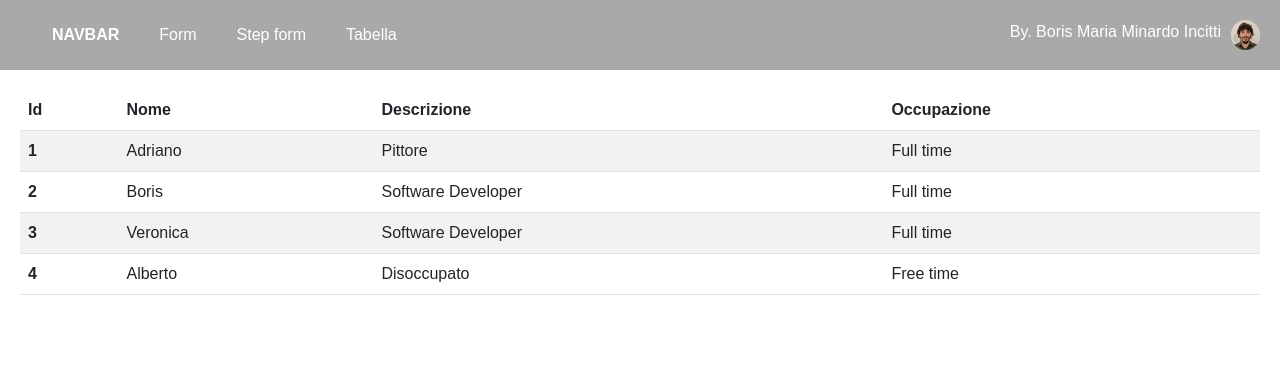
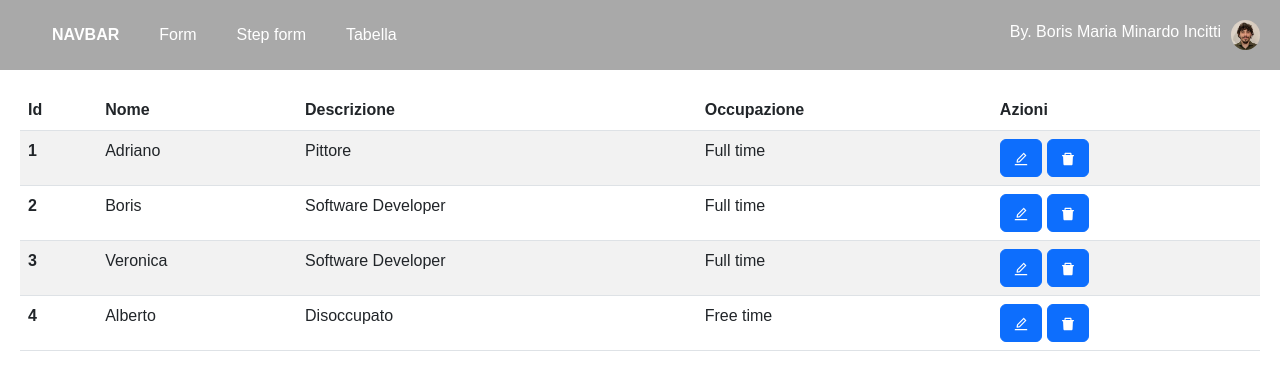
Before and after one commit to borisminardo/project-react-training, a React (Vite) app: page /tabella in a window 1280 px wide. Shown: the top 390 px of the page. Built offline with nearby package versions, Linux system fonts and the light colour scheme.

Commit message:
azioni tabella

```diff
--- a/package.json
+++ b/package.json
@@ -16,6 +16,7 @@
     "react": "^18.2.0",
     "react-bootstrap": "^2.7.4",
     "react-dom": "^18.2.0",
+    "react-icons": "^4.8.0",
     "react-router-dom": "^6.11.2",
     "zod": "^3.21.4"
   },
--- a/src/pages/landing/LandingTable.tsx
+++ b/src/pages/landing/LandingTable.tsx
@@ -1,19 +1,10 @@
 import React, { useEffect } from "react";
+import { AiOutlineEdit } from "react-icons/ai";
+import { AiFillDelete } from "react-icons/ai";
+import { Button } from "react-bootstrap";
 
 export default function LandingTable() {
-  const [data, setData] = React.useState({});
-  /*   useEffect(() => {
-    getData();
-  }, []);
-  const getData = () => {
-    fetch("https://jsonplaceholder.typicode.com/posts/1").then((response) => {
-      response.json();
-      setData(response);
-      console.log("data", data);
-    });
-  }; */
-
-  const __DATA = [
+  const [data, setData] = React.useState([
     {
       userId: 1,
       id: 1,
@@ -42,7 +33,35 @@ export default function LandingTable() {
       descrizione: "Disoccupato",
       occupazione: "Free time",
     },
-  ];
+  ]);
+  /*   useEffect(() => {
+    getData();
+  }, []);
+  const getData = () => {
+    fetch("https://jsonplaceholder.typicode.com/posts/1").then((response) => {
+      response.json();
+      setData(response);
+      console.log("data", data);
+    });
+  }; */
+
+  type User = {
+    userId: number;
+    id: number;
+    title: string;
+    descrizione: string;
+    occupazione: string;
+  };
+
+  const deleteItem = (id: number) => {
+    setData((item) => {
+      return item.filter((item) => item.id !== id);
+    });
+  };
+  const openDetail = (data: User) => {
+    alert(JSON.stringify(data, null, 2));
+  };
+
   return (
     <>
       <div className="homepage--box">
@@ -53,16 +72,28 @@ export default function LandingTable() {
               <th scope="col">Nome</th>
               <th scope="col">Descrizione</th>
               <th scope="col">Occupazione</th>
+              <th scope="col">Azioni</th>
             </tr>
           </thead>
           <tbody>
-            {__DATA.map((data) => {
+            {data.map((data) => {
               const rows = (
                 <tr key={data.id}>
                   <th scope="row">{data.id}</th>
                   <td>{data.title}</td>
                   <td>{data.descrizione}</td>
                   <td>{data.occupazione}</td>
+                  <td>
+                    <Button onClick={() => openDetail(data)}>
+                      <AiOutlineEdit />
+                    </Button>
+                    <Button
+                      onClick={() => deleteItem(data.id)}
+                      style={{ marginLeft: "5px" }}
+                    >
+                      <AiFillDelete />
+                    </Button>
+                  </td>
                 </tr>
               );
               return rows;
```
Also changed, not shown: 1 other file (tests, documents, lock files or other folders).
